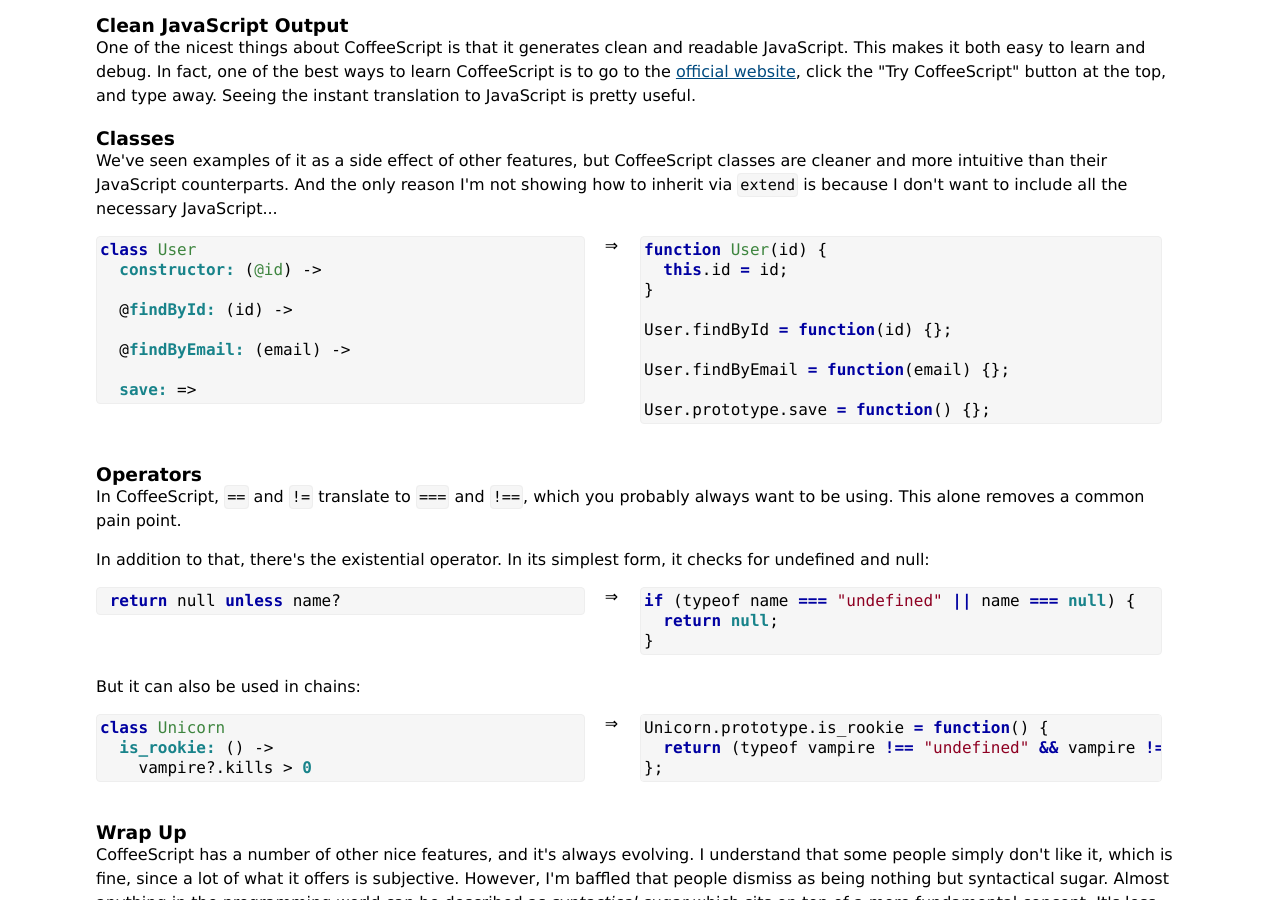
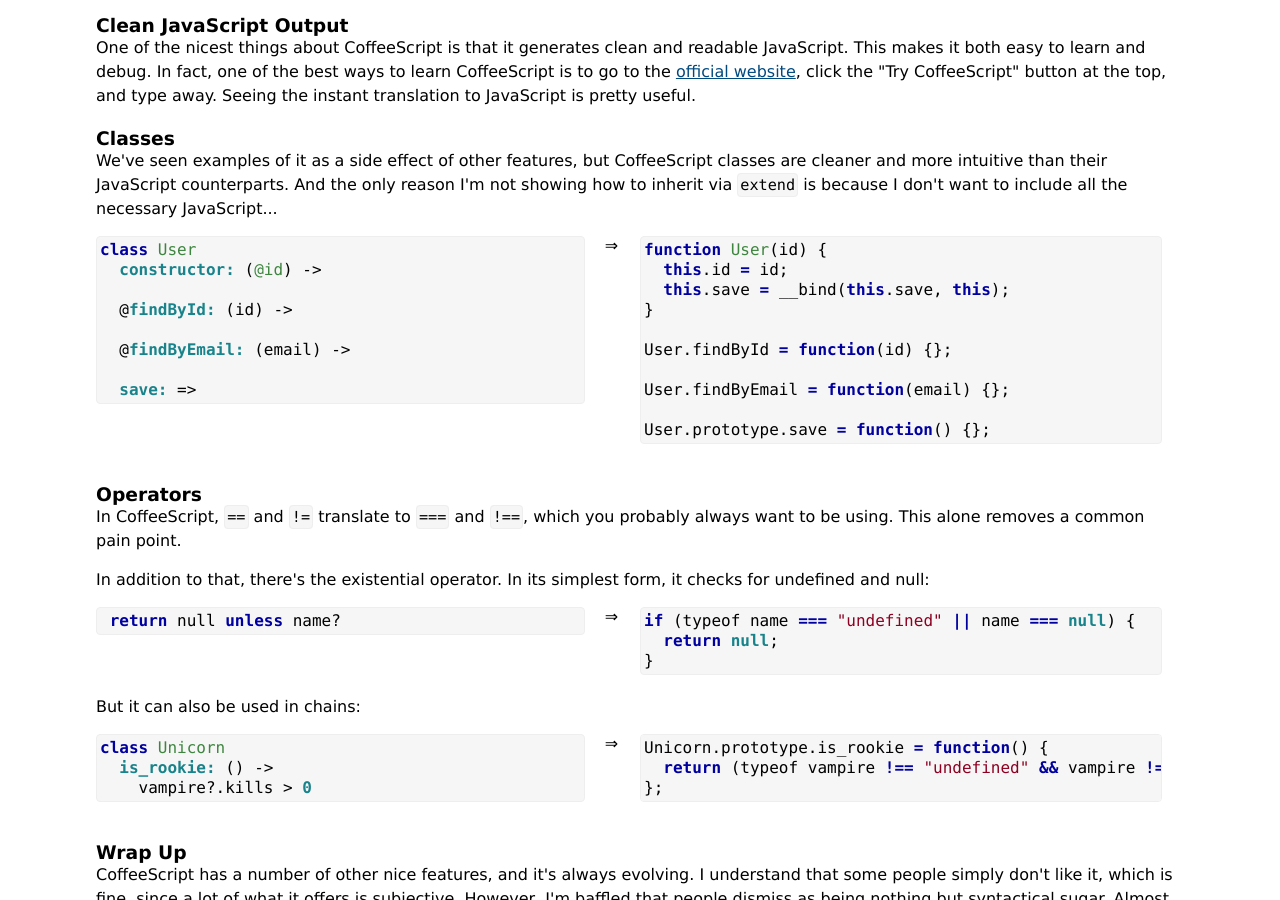
Before and after one commit to fehmicansaglam/fehmicansaglam.github.com, a Jekyll site: the page built from _posts/2012-5-16-Ten-Features-I-Like-About-CoffeeScript.html, in a window 1280 px wide and 900 px high, scrolled down 2513 px. Built offline with Jekyll 4.4.1, drawn with Linux system fonts in a browser that asks for light colours; nearby versions of some CDN libraries; comment, search, counter and statistics services are not loaded.

Commit message:
corrections 2

```diff
--- a/_posts/2012-5-16-Ten-Features-I-Like-About-CoffeeScript.html
+++ b/_posts/2012-5-16-Ten-Features-I-Like-About-CoffeeScript.html
@@ -204,6 +204,7 @@
   <div class="js">
     <pre data-language="javascript">function User(id) {
   this.id = id;
+  this.save = __bind(this.save, this);
 }
 
 User.findById = function(id) {};
```
